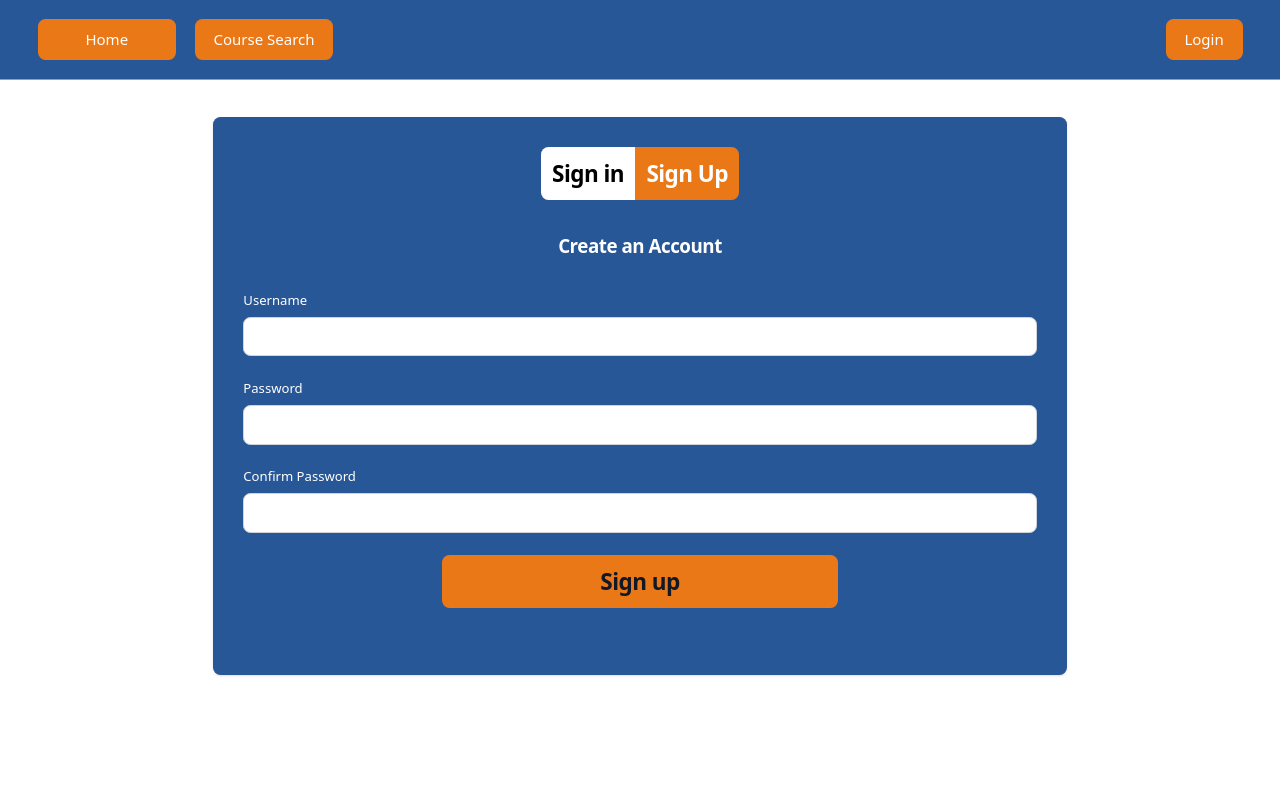
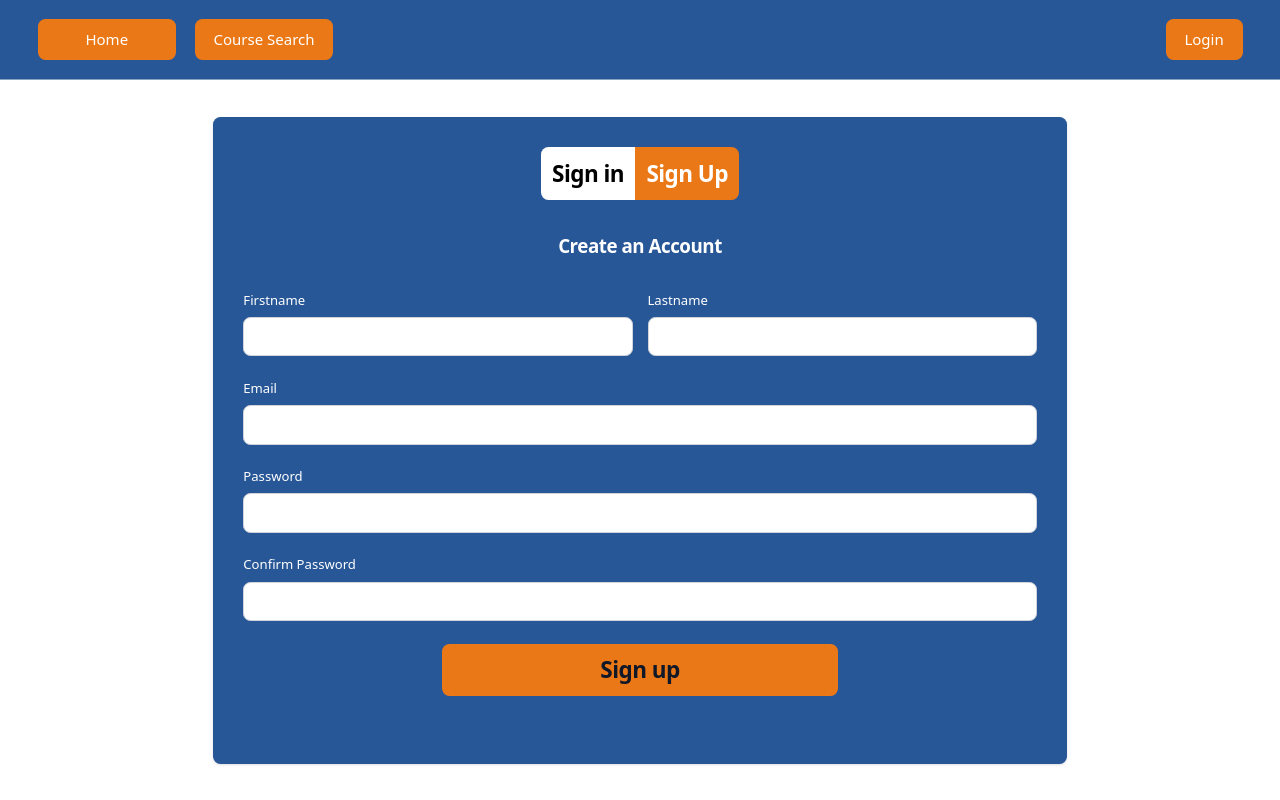
Before and after one commit to sheehan-j/uf-class-compass, a React (Vite) app in the folder frontend/: page /login in a window 1280 px wide. Both pictures are taken after a click on the button "Sign Up". Built offline with nearby package versions, Linux system fonts and the light colour scheme.

Commit message:
Connect login/signup to backend

```diff
--- a/frontend/src/screens/UserPage.jsx
+++ b/frontend/src/screens/UserPage.jsx
@@ -1,56 +1,101 @@
-import React, {useState} from "react";
+import React, { useState } from "react";
 import Navbar from "../components/Navbar";
 import StyleColors from "../constants/StyleColors";
+import { useAuth } from "../hooks/AuthProvider";
+import { UserApi } from "../api/UserApi";
 
 const UserPage = () => {
 	const [isSignIn, setSignIn] = useState(true);
-    const [username, setUsername] = useState("");
+	const [firstName, setFirstName] = useState("");
+	const [lastName, setLastName] = useState("");
+	const [email, setEmail] = useState("");
 	const [password, setPassword] = useState("");
 	const [confirmPassword, setConfirmPassword] = useState("");
-
+	const [error, setError] = useState("");
+	const auth = useAuth();
 
 	const handleSignUp = async (event) => {
 		event.preventDefault();
+		setError("");
+
+		if (password !== confirmPassword) {
+			setError("Passwords must match.");
+			return;
 		}
 
+		const signUpResponse = await UserApi.register({
+			firstName: firstName,
+			lastName: lastName,
+			email: email,
+			password: password,
+		});
+
+		if (signUpResponse.status === 201) {
+			handleSignIn(null);
+		} else {
+			setError(signUpResponse.error);
+		}
+	};
+
 	const handleSignIn = async (event) => {
-        event.preventDefault();
-        // try {
-        //   const response = await fetch('/api/login', {
-        //     method: 'POST',
-        //     headers: {
-        //       'Content-Type': 'application/json',
-        //     },
-        //     body: JSON.stringify({ username, password }),
-        //   });
+		event?.preventDefault();
+		setError("");
 
-        //   if (response.ok) {
-        //     console.log('Login successful');
-        //   } else {
-        //     const errorData = await response.json();
-        //     console.error('Login failed:', errorData.message);
-        //   }
-        // } catch (error) {
-        //   console.error('Login error:', error);
-        // }
+		try {
+			await auth.login({ email: email, password: password });
+		} catch (err) {
+			setError(err.message);
+		}
+	};
+
+	const switchForms = (changeToSignIn) => {
+		setSignIn(changeToSignIn);
+		setError("");
+		setFirstName("");
+		setLastName("");
+		setEmail("");
+		setPassword("");
+		setConfirmPassword("");
+		setError("");
 	};
 
 	const handleSubmit = isSignIn ? handleSignIn : handleSignUp;
-
-
 
 	return (
 		<>
 			<Navbar />
 			<div className="w-full h-full flex pt-10">
 				<div className="w-full flex justify-center">
-                <div className="w-full sm:w-3/4 lg:w-4/6 h-fit pb-10 rounded-lg shadow dark:border text-white" style={{backgroundColor : StyleColors.blue}}>
+					<div
+						className="w-full sm:w-3/4 lg:w-4/6 h-fit pb-10 rounded-lg shadow dark:border text-white"
+						style={{ backgroundColor: StyleColors.blue }}
+					>
 						<div className="p-6 space-y-4 md:space-y-6 sm:p-8 text-white">
 							<div className="signInButtons flex justify-center">
-                            <button style={{ backgroundColor: isSignIn ? StyleColors.orange : "white", color: isSignIn ? "white" : "black" }} className="rounded-l-lg p-3 text-xl font-bold leading-tight tracking-tight md:text-2xl dark:text-black" onClick={() => setSignIn(true)} id={isSignIn ? "active" : ""}>
+								<button
+									style={{
+										backgroundColor: isSignIn ? StyleColors.orange : "white",
+										color: isSignIn ? "white" : "black",
+									}}
+									className="rounded-l-lg p-3 text-xl font-bold leading-tight tracking-tight md:text-2xl dark:text-black"
+									onClick={() => {
+										switchForms(true);
+									}}
+									id={isSignIn ? "active" : ""}
+								>
 									Sign in
 								</button>
-                            <button style={{ backgroundColor: !isSignIn ? StyleColors.orange : "white", color: !isSignIn ? "white" : "black" }} className="rounded-r-lg p-3 text-xl font-bold leading-tight tracking-tight md:text-2xl dark:text-black" onClick={() => setSignIn(false)} id={!isSignIn ? "active" : ""}>
+								<button
+									style={{
+										backgroundColor: !isSignIn ? StyleColors.orange : "white",
+										color: !isSignIn ? "white" : "black",
+									}}
+									className="rounded-r-lg p-3 text-xl font-bold leading-tight tracking-tight md:text-2xl dark:text-black"
+									onClick={() => {
+										switchForms(false);
+									}}
+									id={!isSignIn ? "active" : ""}
+								>
 									Sign Up
 								</button>
 							</div>
@@ -66,28 +111,104 @@ const UserPage = () => {
 								)}
 							</div>
 							<form onSubmit={handleSubmit} className="space-y-4 md:space-y-6">
+								{!isSignIn && (
+									<div className="flex gap-4">
+										<div className="grow">
+											<label htmlFor="firstName" className="block mb-2 text-sm font-medium ">
+												Firstname
+											</label>
+											<input
+												type="text"
+												name="firstName"
+												id="firstName"
+												value={firstName}
+												onChange={(e) => setFirstName(e.target.value)}
+												className="bg-white border border-gray-300 sm:text-sm rounded-lg focus:ring-primary-600 focus:border-primary-600 block w-full p-2.5 text-black"
+												placeholder=""
+												required
+											/>
+										</div>
+										<div className="grow">
+											<label htmlFor="lastName" className="block mb-2 text-sm font-medium ">
+												Lastname
+											</label>
+											<input
+												type="text"
+												name="lastName"
+												id="lastName"
+												value={lastName}
+												onChange={(e) => setLastName(e.target.value)}
+												className="bg-white border border-gray-300 sm:text-sm rounded-lg focus:ring-primary-600 focus:border-primary-600 block w-full p-2.5 text-black"
+												placeholder=""
+												required
+											/>
+										</div>
+									</div>
+								)}
 								<div>
-                                <label htmlFor="email" className="block mb-2 text-sm font-medium ">Username</label>
-                                <input type="username" name="username" id="username" value={username} onChange={(e) => setUsername(e.target.value)} className="bg-white border border-gray-300 sm:text-sm rounded-lg focus:ring-primary-600 focus:border-primary-600 block w-full p-2.5 text-black" placeholder="" required=""/>
+									<label htmlFor="email" className="block mb-2 text-sm font-medium ">
+										Email
+									</label>
+									<input
+										type="email"
+										name="email"
+										id="email"
+										value={email}
+										onChange={(e) => setEmail(e.target.value)}
+										className="bg-white border border-gray-300 sm:text-sm rounded-lg focus:ring-primary-600 focus:border-primary-600 block w-full p-2.5 text-black"
+										placeholder=""
+										required
+									/>
 								</div>
 								<div>
-                                <label htmlFor="password" className="block mb-2 text-sm font-medium">Password</label>
-                                <input type="password" name="password" id="password" value={password} onChange={(e) => setPassword(e.target.value)} className="bg-white border border-gray-300 sm:text-sm rounded-lg focus:ring-primary-600 focus:border-primary-600 block w-full p-2.5 text-black" required=""/>
+									<label htmlFor="password" className="block mb-2 text-sm font-medium">
+										Password
+									</label>
+									<input
+										type="password"
+										name="password"
+										id="password"
+										value={password}
+										onChange={(e) => setPassword(e.target.value)}
+										className="bg-white border border-gray-300 sm:text-sm rounded-lg focus:ring-primary-600 focus:border-primary-600 block w-full p-2.5 text-black"
+										required
+									/>
 								</div>
 								{!isSignIn && (
 									<div>
-                                <label htmlFor="password" className="block mb-2 text-sm font-medium">Confirm Password</label>
-                                <input type="password" name="password" id="confirmPassword" value={confirmPassword} onChange={(e) => setConfirmPassword(e.target.value)} className="bg-white border border-gray-300 sm:text-sm rounded-lg focus:ring-primary-600 focus:border-primary-600 block w-full p-2.5 text-black" required=""/>
+										<label htmlFor="password" className="block mb-2 text-sm font-medium">
+											Confirm Password
+										</label>
+										<input
+											type="password"
+											name="password"
+											id="confirmPassword"
+											value={confirmPassword}
+											onChange={(e) => setConfirmPassword(e.target.value)}
+											className="bg-white border border-gray-300 sm:text-sm rounded-lg focus:ring-primary-600 focus:border-primary-600 block w-full p-2.5 text-black"
+											required
+										/>
 									</div>
 								)}
+								{error && <div>Error: {error}</div>}
 								<div className="flex justify-center submitButtons">
 									{isSignIn ? (
-                                    <button type="submit" style={{backgroundColor: StyleColors.orange}} className="bg-teal-500 rounded-lg  w-1/2 p-3 text-xl font-bold leading-tight tracking-tight text-gray-900 md:text-2xl dark:text-white">
+										<button
+											type="submit"
+											style={{ backgroundColor: StyleColors.orange }}
+											className="bg-teal-500 rounded-lg  w-1/2 p-3 text-xl font-bold leading-tight tracking-tight text-gray-900 md:text-2xl dark:text-white"
+										>
 											Sign in
-                                </button>) : (
-                                    <button type="submit" style={{backgroundColor: StyleColors.orange}} className="bg-teal-500 w-1/2 rounded-lg p-3 text-xl font-bold leading-tight tracking-tight text-gray-900 md:text-2xl dark:text-white">
+										</button>
+									) : (
+										<button
+											type="submit"
+											style={{ backgroundColor: StyleColors.orange }}
+											className="bg-teal-500 w-1/2 rounded-lg p-3 text-xl font-bold leading-tight tracking-tight text-gray-900 md:text-2xl dark:text-white"
+										>
 											Sign up
-                                </button>)}
+										</button>
+									)}
 								</div>
 							</form>
 						</div>
```
Lines whose indentation alone changed are shown as unchanged.
